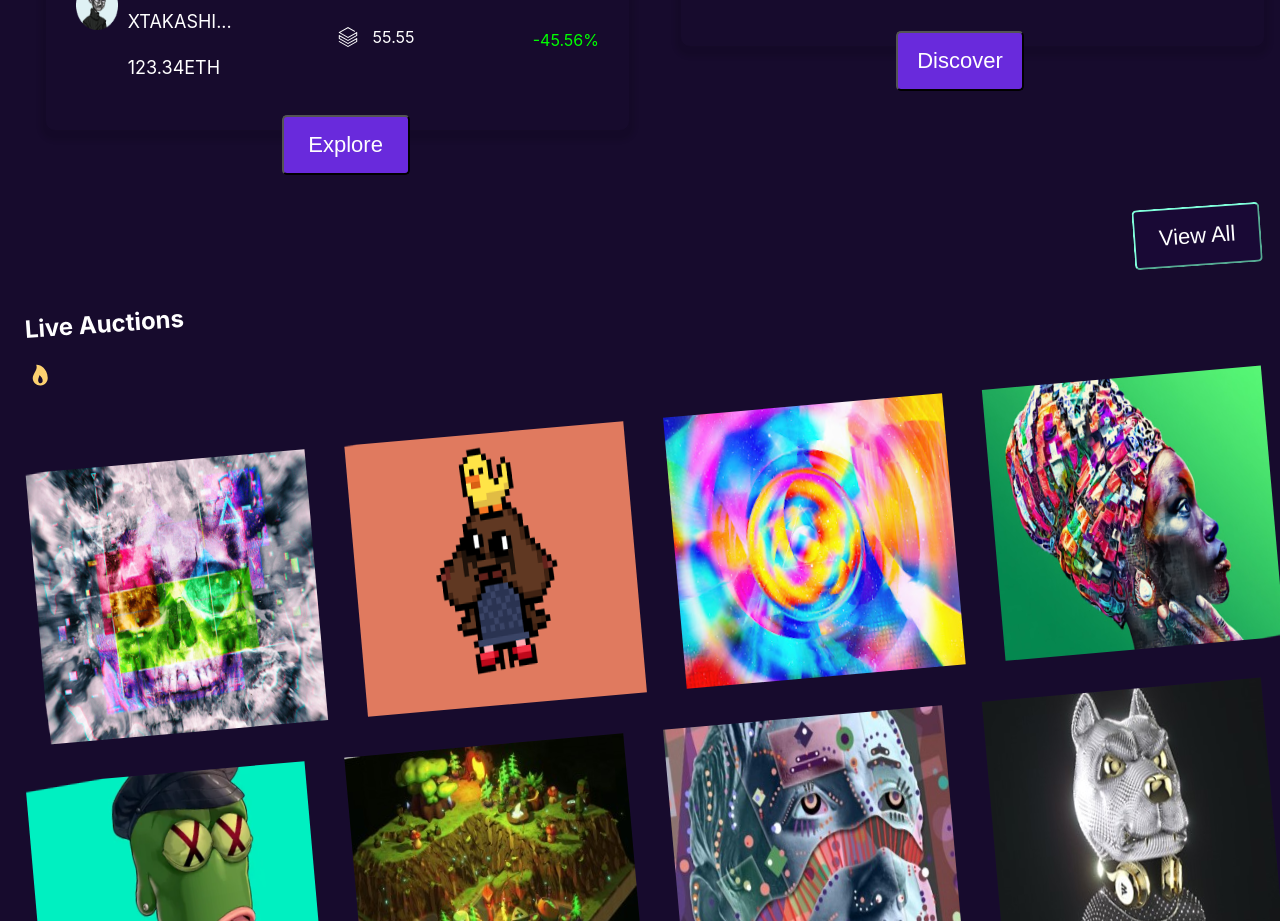
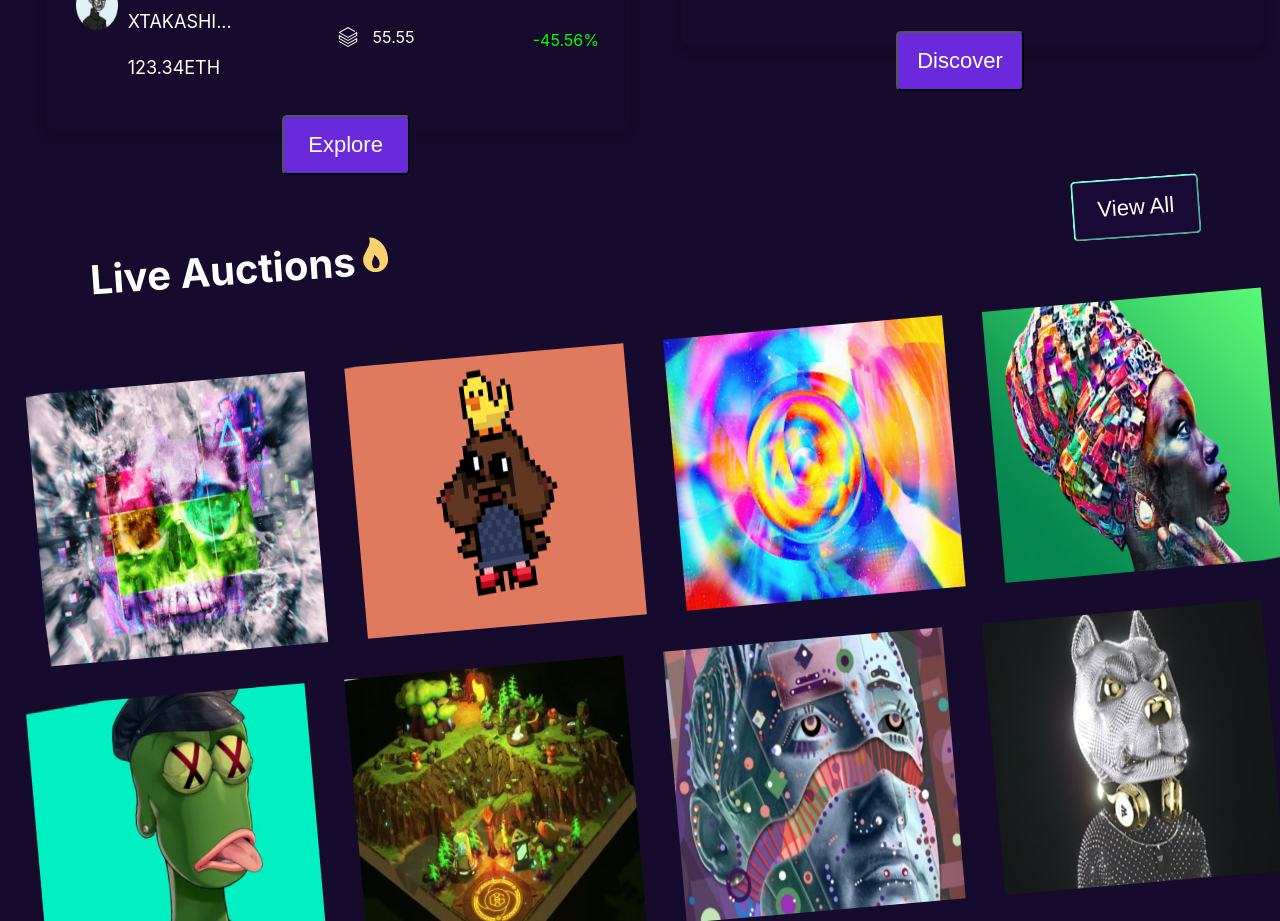
Before and after one commit to victoryohanna/McGeorgeTestProject, a React (Create React App) app: page / in a window 1280 px wide. Shown: the part 3100-4021 px from the top of the page. Built offline with nearby package versions, Linux system fonts and the light colour scheme; a web font is replaced by a local one.

Commit message:
modified auctions stylesheet

```diff
--- a/src/styles/components/auctions.css
+++ b/src/styles/components/auctions.css
@@ -4,29 +4,39 @@
 
 } */
 
-.auction-caption{
-    margin: 80px 0 20px 0;
+.auction-caption {
+  width: 90%;
+  margin: 0px auto;
   display: flex;
   transform: rotate(-4deg);
+  /* border: 1px solid white; */
 }
 
-.auction-text{
+.auction-text {
   color: #ffffff;
   width: 50%;
   margin: 10px;
+  display: flex;
 }
 
-.auction-text h2{
-    margin: 3px 30px;
+.auction-text h1 {
+  font-weight: 700;
+  font-size: 40px;
+  line-height: 74px;
 }
 
-.auction-button{
+.auction-text span {
+  font-size: 30px;
+}
+
+.auction-button {
   width: 50%;
   display: flex;
   justify-content: end;
+  align-items: center;
 }
 
-.auction-button button{
+.auction-button button {
   width: 8rem;
   height: 60px;
   font-weight: 500;
@@ -36,23 +46,18 @@
   border-color: #80ffdb;
   color: #ffffff;
   margin: 3px 30px;
-
 }
 
-
-
-.auction-img1{
+.auction-img1 {
   display: flex;
   margin: auto;
   transform: rotate(-5deg);
-
 }
 
-.auction-img2{
+.auction-img2 {
   display: flex;
-    margin:  auto;
+  margin: auto;
   transform: rotate(-5deg);
-
 }
 
 /* .img1,
@@ -66,32 +71,32 @@
     margin: 10px;
 } */
 
-.slide-left{
+.slide-left {
   animation-name: slideleft;
   animation-duration: 6s;
 }
 
-.slide-right{
+.slide-right {
   animation-name: slideright;
   animation-duration: 6s;
 }
 
 @keyframes slideleft {
-    0%{
+  0% {
     margin-left: 20%;
     /* width: 90%; */
   }
-    100%{
+  100% {
     margin-left: 0%;
     /* width: 100%; */
   }
 }
 
-@keyframes slideright{
-    0%{
-        margin-left: -20% ;
+@keyframes slideright {
+  0% {
+    margin-left: -20%;
   }
-    100%{
+  100% {
     margin-left: 0%;
   }
 }
```
Lines whose indentation alone changed are shown as unchanged.
